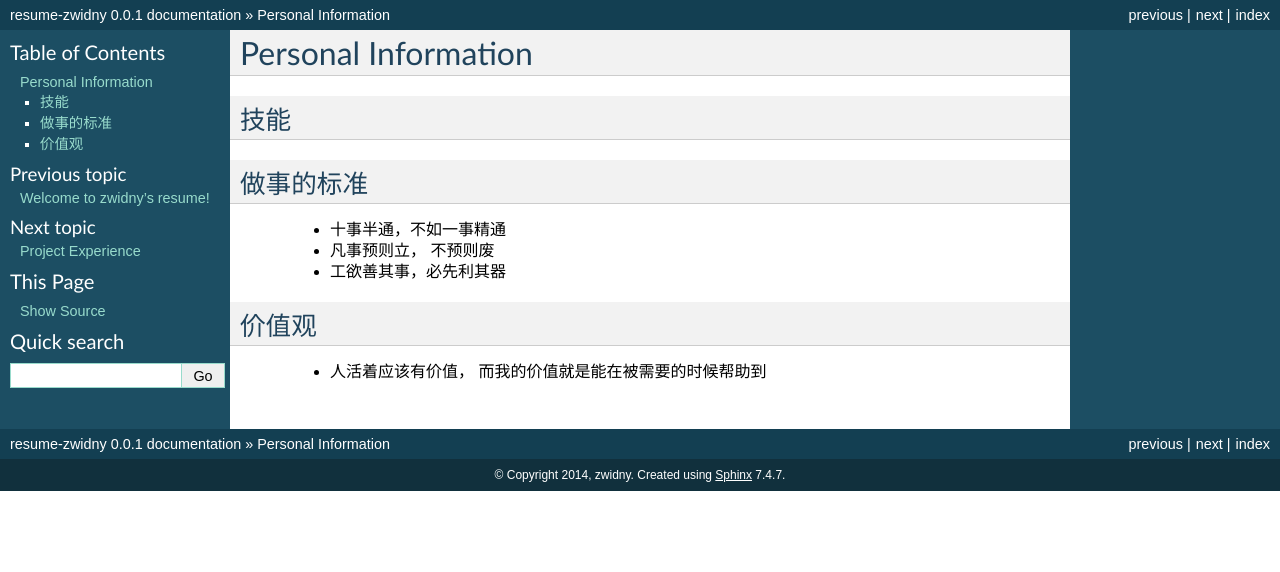
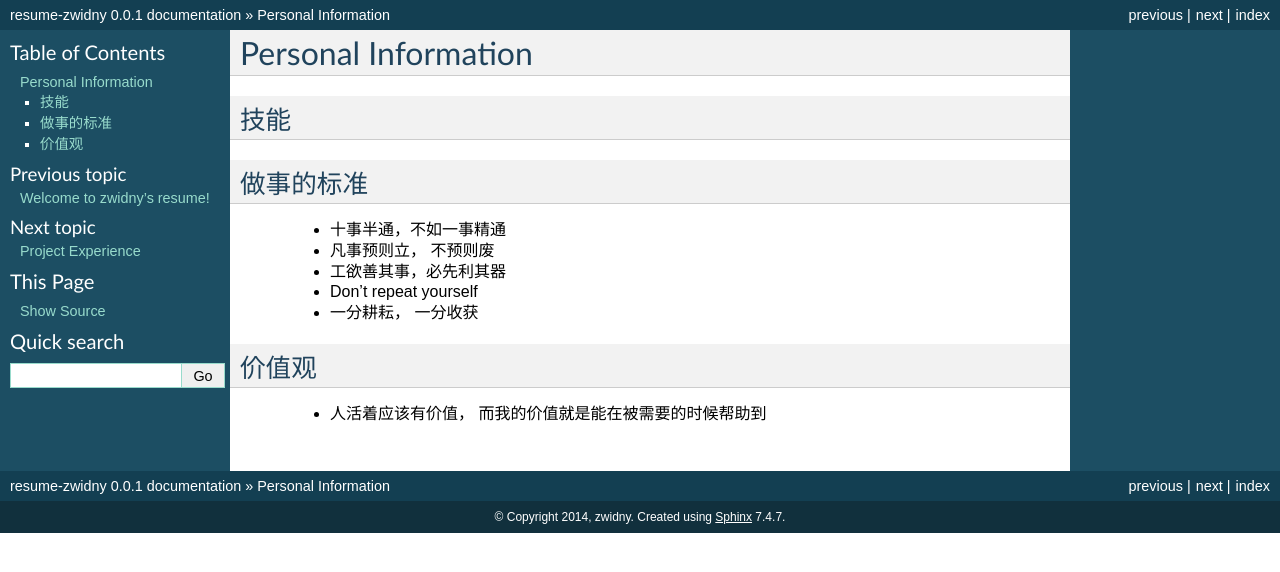
Before and after one commit to zwidny/zwidny, a Sphinx documentation site: the page built from source/docs/personal_info.rst, in a window 1280 px wide. Shown: the top 572 px of the page. Built offline with Sphinx 7.4.7, drawn with Linux system fonts in a browser that asks for light colours; formulas are drawn with MathJax 3.

Commit message:
Add new item to personal_info.rst

```diff
--- a/source/docs/personal_info.rst
+++ b/source/docs/personal_info.rst
@@ -8,11 +8,15 @@ Personal Information
 做事的标准
 --------------------
 
- + 十事半通，不如一事精通
+ - 十事半通，不如一事精通
 
- + 凡事预则立， 不预则废
+ - 凡事预则立， 不预则废
 
- + 工欲善其事，必先利其器
+ - 工欲善其事，必先利其器
+
+ - Don't repeat yourself
+
+ - 一分耕耘， 一分收获
 
 
 价值观
```
Also changed, not shown: 5 other files.
